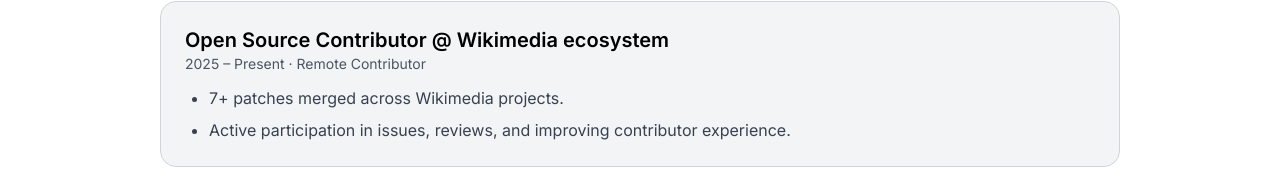
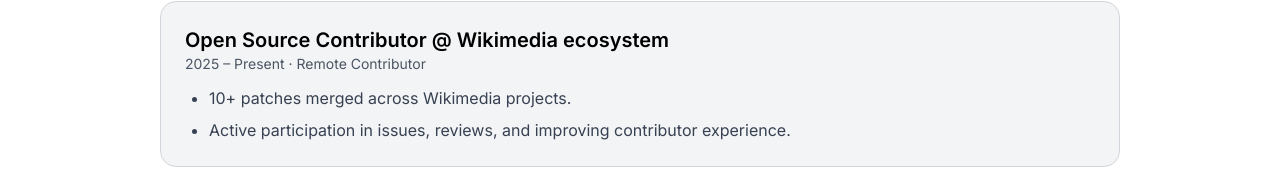
Before and after one commit to Adarsh240-feb/portfolio, a React (Create React App) app: page /work in a window 1280 px wide. Shown: the part 183-359 px from the top of the page. Built offline with nearby package versions, Linux system fonts and the light colour scheme; the HTML template or start-up script is replaced by a standard one.

Commit message:
Detail Update

```diff
--- a/src/pages/WorkPage.jsx
+++ b/src/pages/WorkPage.jsx
@@ -8,7 +8,7 @@
     period: '2025 – Present',
     type: 'Remote Contributor',
     points: [
-      '7+ patches merged across Wikimedia projects.',
+      '10+ patches merged across Wikimedia projects.',
       'Active participation in issues, reviews, and improving contributor experience.',
     ],
   },
```
